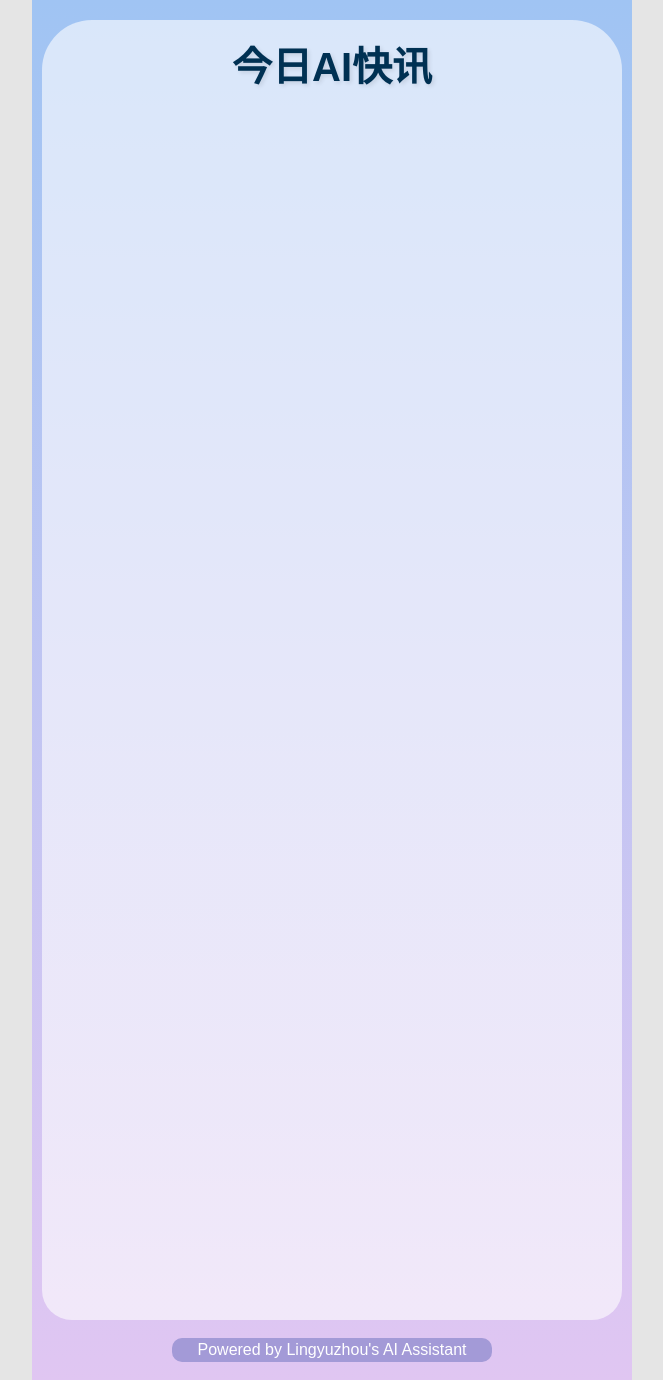
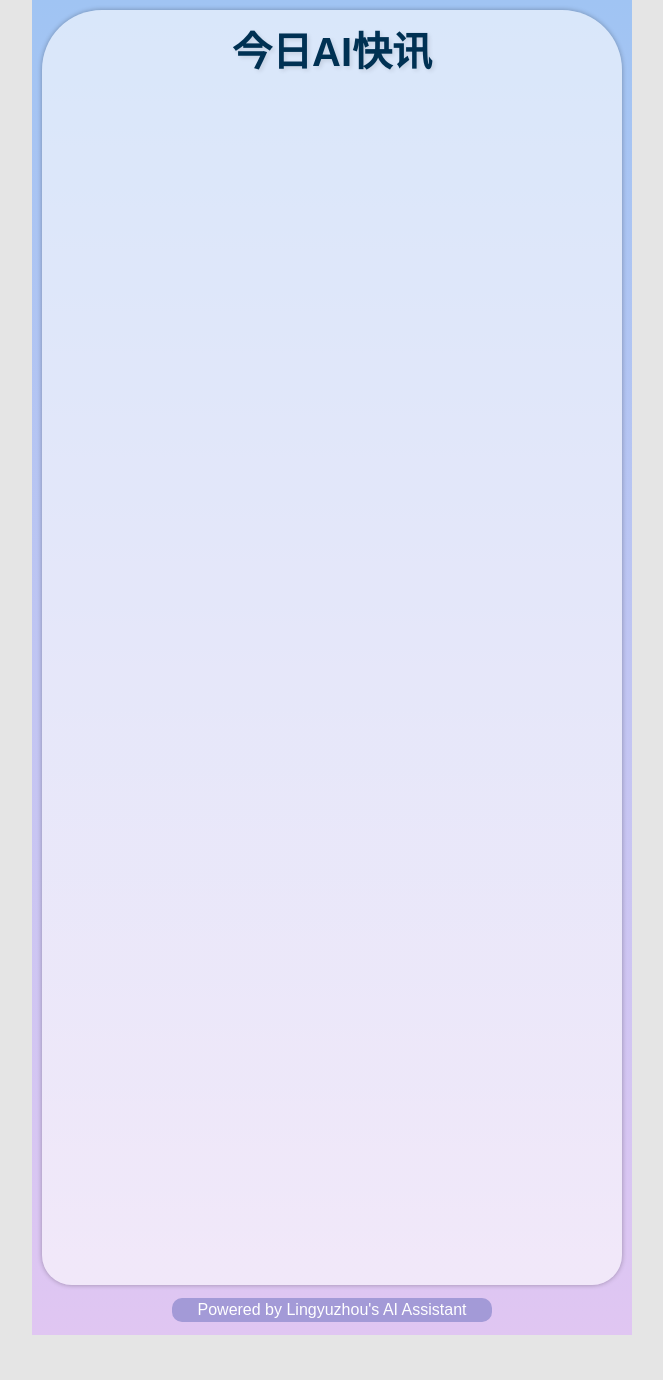
Before and after one commit to KimYx0207/AIReport, a Python web app: template templates/news_template.html in a window 1280 px wide. Shown: the whole page, without its empty margins (308-971 px from the left). After the commit the page ends 1335 px from the top, so only its background shows below. Run offline with Jinja, Linux system fonts and the light colour scheme; the template is opened without the code that fills it, so the values that code supplies are empty; some web fonts are replaced.

Commit message:
Update news_template.html

```diff
--- a/templates/news_template.html
+++ b/templates/news_template.html
@@ -9,7 +9,7 @@
 body { margin: 0; padding: 0; font-family: Arial, sans-serif; background-color: #e5e5e5; }
 .card {
     width: 600px;
-    height: 1380px;
+    height: 1335px;
     margin: 0 auto;
     background: linear-gradient(to bottom, #a0c4f3, #e0c6f2);
     position: relative;
@@ -18,20 +18,21 @@ body { margin: 0; padding: 0; font-family: Arial, sans-serif; background-color:
 }
 .mask {
     position: absolute;
-    top: 20px;
+    top: 10px;
     left: 10px;
     right: 10px;
-    bottom: 60px;
+    bottom: 50px;
     background-color: rgba(255, 255, 255, 0.6);
-    border-radius: 50px 50px 30px 30px;
+    border-radius: 60px 60px 30px 30px;
+    box-shadow: 0 0 5px rgba(0,0,0,0.3);
     z-index: 1;
 }
 .header {
     color: #003153;
     text-align: center;
-    padding: 35px 0;
+    padding: 20px 0;
     font-size: 40px;
-    height: 100px;
+    height: 80px;
     box-sizing: border-box;
     border-radius: 10px 10px 0 0;
     font-weight: 700;
@@ -40,8 +41,8 @@ body { margin: 0; padding: 0; font-family: Arial, sans-serif; background-color:
     text-shadow: 2px 2px 4px rgba(0, 0, 0, 0.1);
 }
 .news-container {
-    padding: 10px 0;
-    height: calc(1380px - 160px);
+    padding: 5px 0;
+    height: calc(1335px - 135px);
     overflow-y: auto;
     position: relative;
     z-index: 2;
@@ -61,7 +62,7 @@ body { margin: 0; padding: 0; font-family: Arial, sans-serif; background-color:
     object-fit: cover;
 }
 .text-block {
-    padding: 20px 10px;
+    padding: 10px 8px;
     width: 320px;
     display: flex;
     flex-direction: column;
@@ -69,12 +70,12 @@ body { margin: 0; padding: 0; font-family: Arial, sans-serif; background-color:
 }
 .title {
     font-weight: bold;
-    font-size: 14px;
+    font-size: 15px;
     color: #333;
 }
 .description {
     font-family: 'KaiTi', 'SimKai';
-    font-size: 14px;
+    font-size: 13px;
     margin: 10px 0;
     overflow: hidden;
 }
@@ -91,7 +92,7 @@ body { margin: 0; padding: 0; font-family: Arial, sans-serif; background-color:
     bottom: 0;
     left: 0;
     right: 0;
-    height: 60px;
+    height: 50px;
     box-sizing: border-box;
     display: flex;
     flex-direction: column;
@@ -101,7 +102,7 @@ body { margin: 0; padding: 0; font-family: Arial, sans-serif; background-color:
 }
 .footer-bg {
     position: absolute;
-    bottom: 18px;
+    bottom: 13px;
     left: 50%;
     transform: translateX(-50%);
     width: 320px;
```
